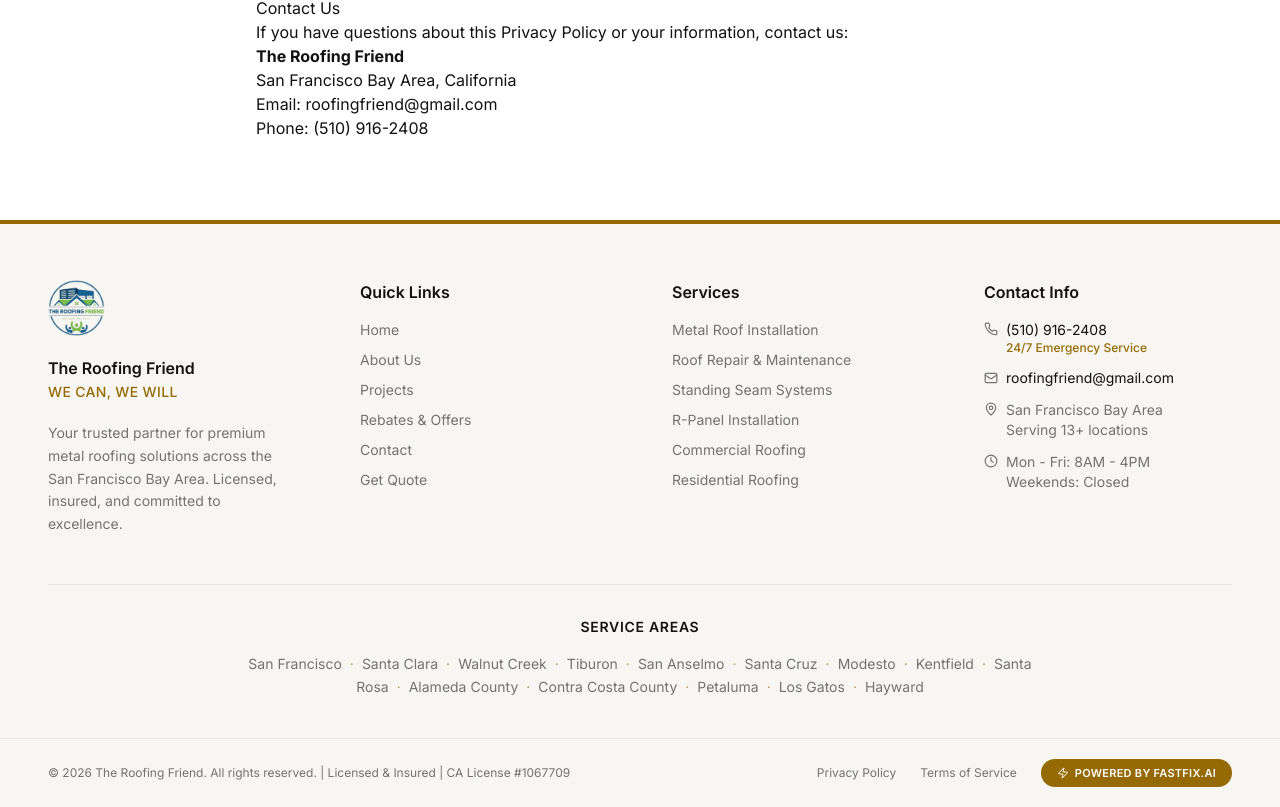
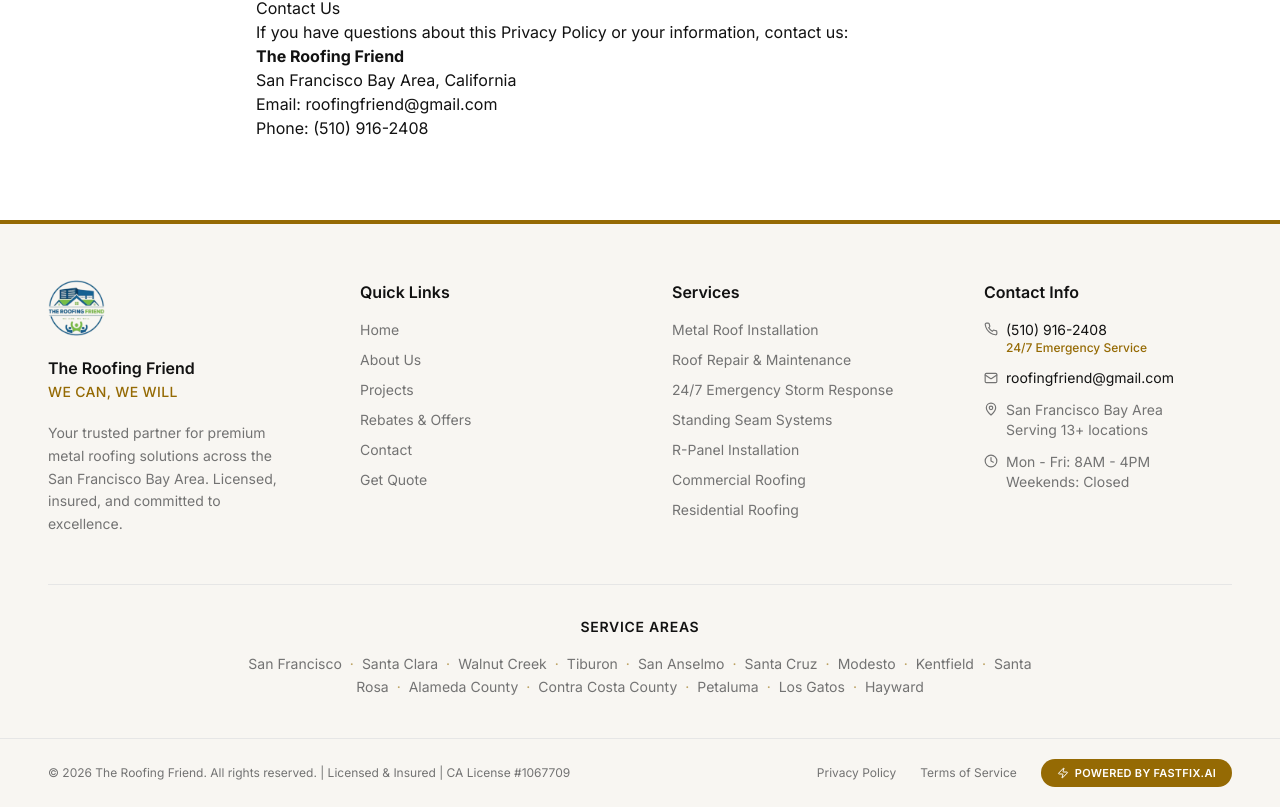
Before and after one commit to FastFix-SF/roofingfriend-public-site, a React (Vite) app: page /privacy in a window 1280 px wide. Shown: the part 2180-2987 px from the top of the page. Built offline with nearby package versions, Linux system fonts and the light colour scheme; no server answers; the HTML template or start-up script is replaced by a standard one.

Commit message:
Changes
Co-authored-by: FastFix-SF <175277815+FastFix-SF@users.noreply.github.com>

```diff
--- a/src/components/Footer.tsx
+++ b/src/components/Footer.tsx
@@ -50,7 +50,8 @@ const Footer = () => {
             <h3 className="font-semibold text-foreground mb-4">Services</h3>
             <ul className="flex flex-col gap-2.5 text-sm text-muted-foreground">
               <li><a href="/portfolio" className="hover:text-cta-gold transition-colors">Metal Roof Installation</a></li>
-              <li><a href="/contact" className="hover:text-cta-gold transition-colors">Roof Repair & Maintenance</a></li>
+              <li><a href="/roof-repair" className="hover:text-cta-gold transition-colors">Roof Repair & Maintenance</a></li>
+              <li><a href="/roof-repair" className="hover:text-cta-gold transition-colors">24/7 Emergency Storm Response</a></li>
               <li><a href="/residential-roofing" className="hover:text-cta-gold transition-colors">Standing Seam Systems</a></li>
               <li><a href="/commercial-roofing" className="hover:text-cta-gold transition-colors">R-Panel Installation</a></li>
               <li><a href="/commercial-roofing" className="hover:text-cta-gold transition-colors">Commercial Roofing</a></li>
```
